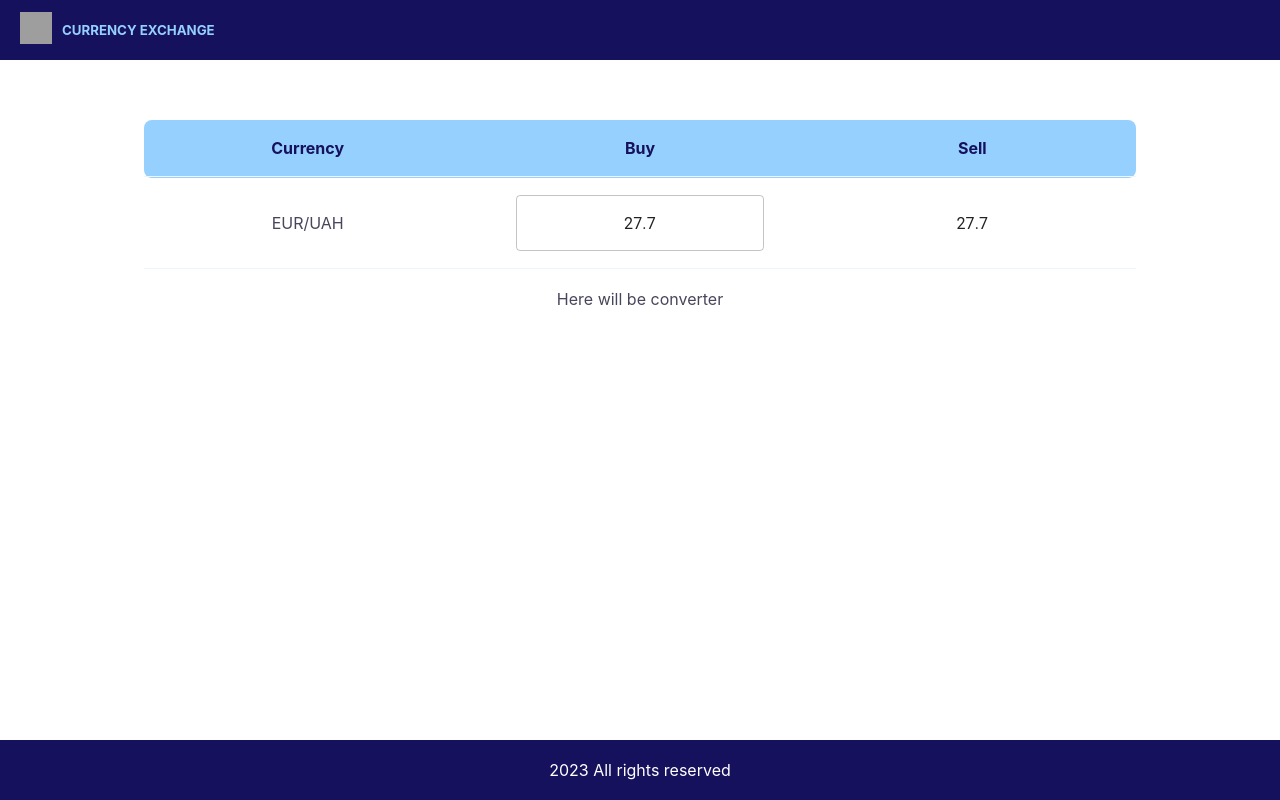
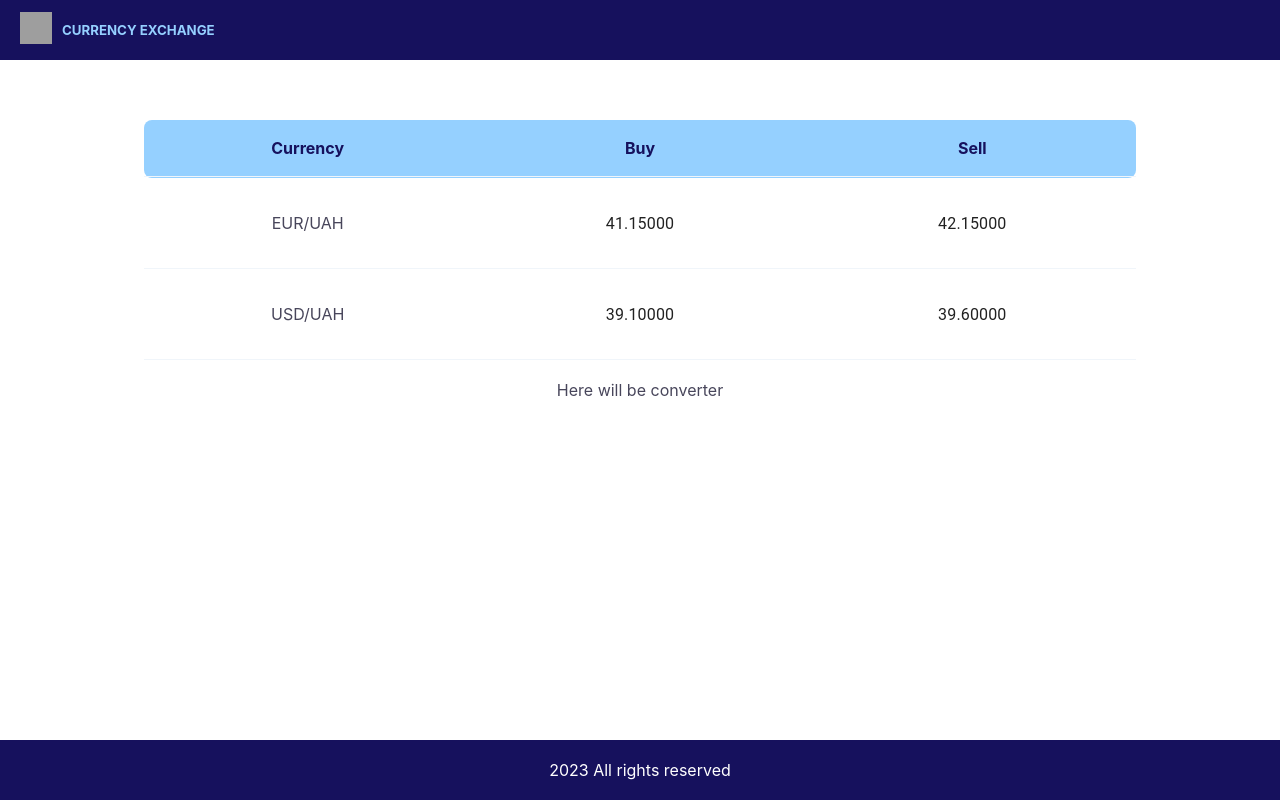
Before and after one commit to Irines/Test-task-currrency-converter, a React (Create React App) app: page / in a window 1280 px wide. Built offline with nearby package versions, Linux system fonts and the light colour scheme; grey boxes are pictures that could not be loaded.

Commit message:
TableRow component

```diff
--- a/public/index.html
+++ b/public/index.html
@@ -24,6 +24,10 @@
       work correctly both with client-side routing and a non-root public URL.
       Learn how to configure a non-root public URL by running `npm run build`.
     -->
+    <link
+      rel="stylesheet"
+      href="https://fonts.googleapis.com/icon?family=Material+Icons"
+    />
     <title>React App</title>
   </head>
   <body>
--- a/src/components/CurrencyTable.tsx
+++ b/src/components/CurrencyTable.tsx
@@ -1,8 +1,12 @@
 import "../styles/currency-table.sass"
-import {ReactComponent as EditIcon} from "../assets/images/edit.svg";
-import { TextField } from "@mui/material";
+import {useState} from 'react';
+import TableRow from "./TableRow";
+
 
 function CurrencyTable() {
+    const [data, editData] = useState(
+        [{"ccy":"EUR","base_ccy":"UAH","buy":"41.15000","sale":"42.15000"},{"ccy":"USD","base_ccy":"UAH","buy":"39.10000","sale":"39.60000"}]
+    )
     return (
         <div className="table-container">
             <div className="table">
@@ -14,38 +18,12 @@ function CurrencyTable() {
                     </div>
                 </div>
                 <div className="table-body">
-                <div className="row">
-                    <div className="cell currency-col"><div>EUR/UAH</div></div>
-                    <div className="cell">
-                        <div className="cell__content">
-                            {/* <p>27.5</p> */}
-                            <TextField
-                                fullWidth
-                                id="outlined-name"
-                                // label="Name"
-                                value={27.7}
-                                // onChange={handleChange}
-                            />
-                            <EditIcon className="icon"/>
-                        </div>
-                    </div>
-                    <div className="cell">
-                        <div className="cell__content">
-                            <TextField
-                                fullWidth
-                                id="outlined-name"
-                                // label="Name"
-                                value={27.7}
-                                // onChange={handleChange}
-                                sx={{border: 'none', "& fieldset": { border: 'none' }, }}
-                                // InputProps={{
-                                //         disableUnderline: true,
-                                // }}
-                            />
-                            <EditIcon className="icon"/>
-                        </div>
-                    </div>
-                </div>
+                    {
+                        data.map((value, index) => (
+                            console.log("DATA", data),
+                            <TableRow value={value} key={`row_${index}`}/>
+                        ))
+                    }
                 </div>
             </div>
         </div>
--- /dev/null
+++ b/src/components/TableRow.tsx
@@ -0,0 +1,121 @@
+import { TextField } from "@mui/material";
+import {ReactComponent as EditIcon} from "../assets/images/edit.svg";
+import CheckCircleIcon from '@mui/icons-material/CheckCircle';
+import CancelIcon from '@mui/icons-material/Cancel';
+import {useState, useEffect} from 'react';
+import "../styles/currency-table.sass"
+
+interface RowData {
+    value: {ccy: string, base_ccy:string, buy:string, sale:string};
+    key: string;
+}
+
+function TableRow({value, key}:RowData) {
+    const [fieldValueBuy, setFieldValueBuy] = useState(value.buy);
+    const [fieldValueSell, setFieldValueSell] = useState(value.sale);
+    const [showIconsBuy, setShowIconsBuy] = useState(false)
+    const [showIconsSell, setShowIconsSell] = useState(false)
+    const [showEditBuy, setShowEditBuy] = useState(false)
+    const [showEditSell, setShowEditSell] = useState(false)
+
+    useEffect(() => {
+        setFieldValueBuy(value.buy);
+        setFieldValueSell(value.sale);
+    }, [value]);
+
+    return (
+        <div className="row" key={key}>
+            <div className="cell currency-col"><div>{`${value.ccy}/${value.base_ccy}`}</div></div>
+                <div className="cell">
+                    <div className="cell__content">
+                        <TextField
+                            fullWidth
+                            id="outlined-name"
+                            // label="Name"
+                            autoComplete='off'
+                            value={fieldValueBuy}
+                            onChange={e => setFieldValueBuy(e.target.value)}
+                            onClick={e => setShowIconsBuy(true)}
+                            onMouseEnter={e => setShowEditBuy(!showIconsBuy)}
+                            onMouseLeave={e => setShowEditBuy(false)}
+                            sx={{
+                                borderColor: 'white',
+                                "& fieldset": { borderColor: 'white' },
+                                "& .MuiOutlinedInput-root:hover": {
+                                    "& > fieldset": {
+                                    borderColor: 'white'
+                                    }
+                                },
+                                "& .MuiOutlinedInput-root.Mui-focused": {
+                                    "& > fieldset": {
+                                    borderColor: "#1976d2"
+                                }
+                            }
+                            }}
+                        />
+                        {
+                            showEditBuy ?
+                                <EditIcon className="icon"/>
+                            :
+                            <></>
+                        }
+                        {
+                            showIconsBuy ?
+                            <div className="helpIcons">
+                                <CheckCircleIcon sx={{ fill: '#1976d2'}}/>
+                                <CancelIcon sx={{ fill: '#1976d2'}}/>
+                            </div>
+                            :
+                            <></>
+                        }
+                    </div>
+                </div>
+                <div className="cell">
+                    <div className="cell__content">
+                        <TextField
+                            fullWidth
+                            id="outlined-name"
+                            // label="Name"
+                            autoComplete='off'
+                            value={fieldValueSell}
+                            onChange={e => setFieldValueSell(e.target.value)}
+                            onClick={e => setShowIconsSell(true)}
+                            onMouseEnter={e => setShowEditSell(!showIconsSell)}
+                            onMouseLeave={e => setShowEditSell(false)}
+                            sx={{
+                                borderColor: 'white',
+                                "& fieldset": { borderColor: 'white' },
+                                "& .MuiOutlinedInput-root:hover": {
+                                    "& > fieldset": {
+                                    borderColor: 'white'
+                                    }
+                                },
+                                "& .MuiOutlinedInput-root.Mui-focused": {
+                                    "& > fieldset": {
+                                    borderColor: "#1976d2"
+                                }
+                            }
+                            }}
+                        />
+                        {
+                            showEditSell ?
+                                <EditIcon className="icon"/>
+                            :
+                            <></>
+                        }
+                        {
+                            showIconsSell ?
+                            <div className="helpIcons">
+                                <CheckCircleIcon/>
+                                <CancelIcon/>
+                            </div>
+                            :
+                            <></>
+                        }
+                </div>
+            </div>
+        </div>
+    );
+}
+
+export default TableRow;
--- a/src/styles/currency-table.sass
+++ b/src/styles/currency-table.sass
@@ -16,7 +16,7 @@
             align-content: center
             align-items: center
             justify-content: space-between
-            border-bottom: 1px solid rgb(240, 245, 250)
+            border-bottom: 1px solid $line-color
         .table-header
             height: 58px
             border-radius: 8px
@@ -46,26 +46,41 @@
                 justify-content: space-around
                 position: relative
                 .MuiFormControl-root
+                    border-radius: 4px
                     .MuiInputBase-root
+                        border-radius: 4px
                         input
                             text-align: center
-                            &:hover fieldset
-                                border: 1px solid grey
-
+                            border-radius: 4px
                             &:hover
-                                background-color: $lighter-blue
+                                background-color: $light-grey
                 .icon
-                    display: none
+                    display: unset
+                    cursor: pointer
+                    height: 16px
+                    width: 16px
+                    position: absolute
+                    top: 0px
+                    right: 0px
+                .helpIcons
+                    display: flex
+                    cursor: pointer
+                    height: 16px
+                    width: 16px
+                    position: absolute
+                    top: 0px
+                    right: 0px
+                    z-index: 2
                 &:hover
                     // background-color: $lighter-blue
                     .icon
-                        display: unset
-                        cursor: pointer
-                        height: 16px
-                        width: 16px
-                        position: absolute
-                        top: 0px
-                        right: 0px
+                        // display: unset
+                        // cursor: pointer
+                        // height: 16px
+                        // width: 16px
+                        // position: absolute
+                        // top: 0px
+                        // right: 0px
         .cell.currency-col
             padding: 0px
             div
--- a/src/styles/variables.sass
+++ b/src/styles/variables.sass
@@ -4,3 +4,7 @@ $header-color: #16115d
 $light-blue: #95d0ff
 $lighter-blue: #dff1ff
 $dark-grey: #474747
+$disabled-color: #b5b5b5
+$focus-color: #1976d2
+$light-grey: #ededed
+$line-color: rgb(240, 245, 250)
```
Also changed, not shown: src/components/EditableField.tsx (added, +49 -0 lines).
